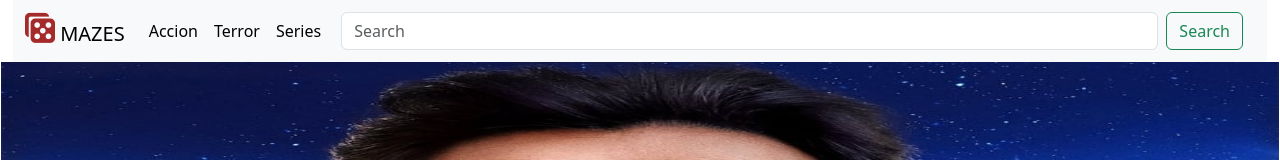
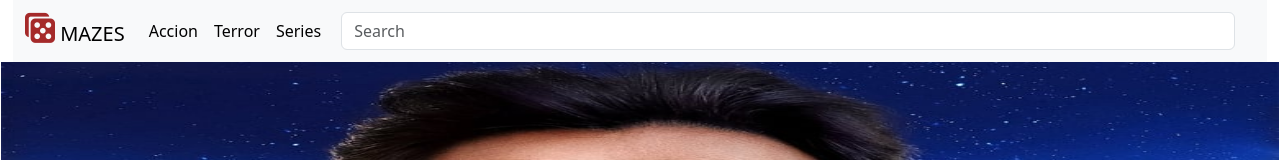
Before and after one commit to JoseAngel199724/InformacionPeli, a plain HTML site: page index.html in a window 1280 px wide. Shown: the top 160 px of the page. Drawn offline with nearby package versions, Linux system fonts and the light colour scheme; files whose address does not match are found by name.

Commit message:
Eliminacion del boton de buscar ya que no se necesita

```diff
--- a/index.html
+++ b/index.html
@@ -38,7 +38,7 @@
         <div class="container-fluid">
             <form class="d-flex" role="search">
               <input class="form-control me-2" type="search" id="buscador" placeholder="Search" aria-label="Search">
-              <button class="btn btn-outline-success" >Search</button>
+
             </form>
           </div>
       </div>
```
